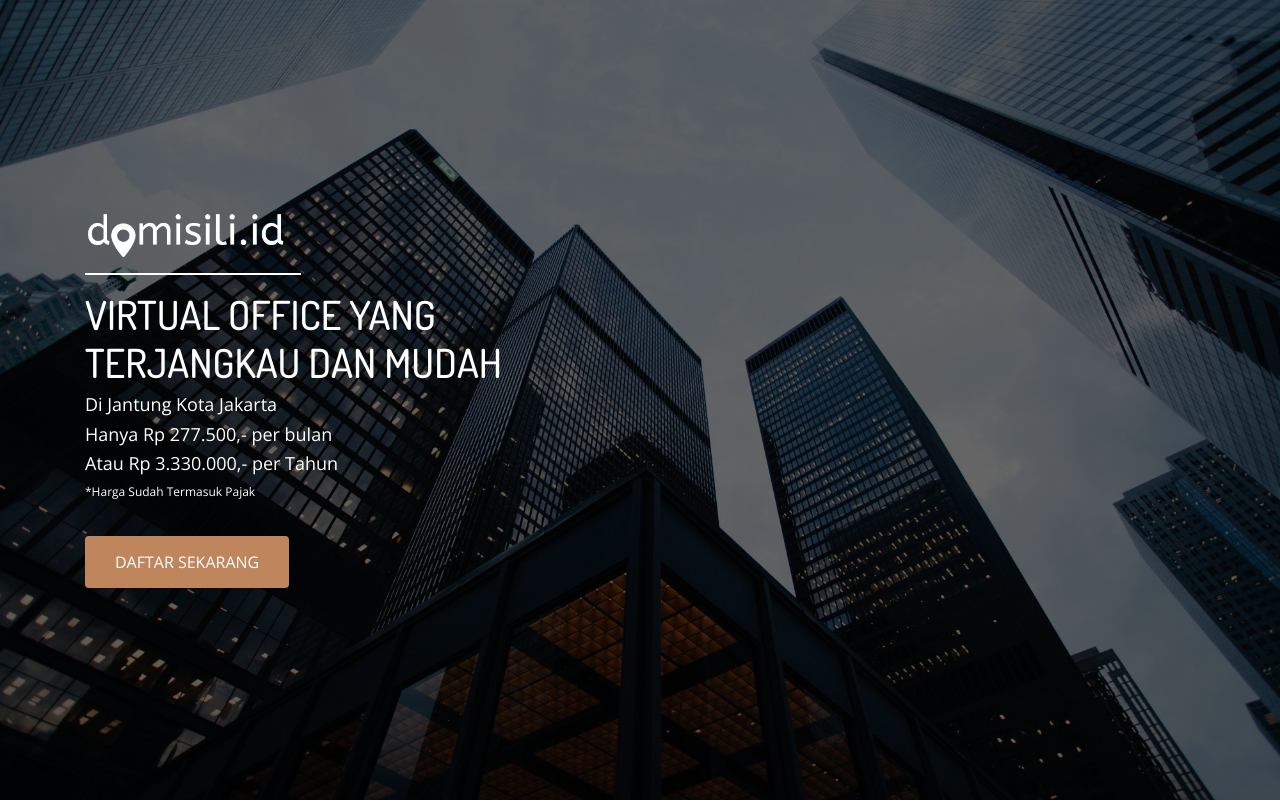
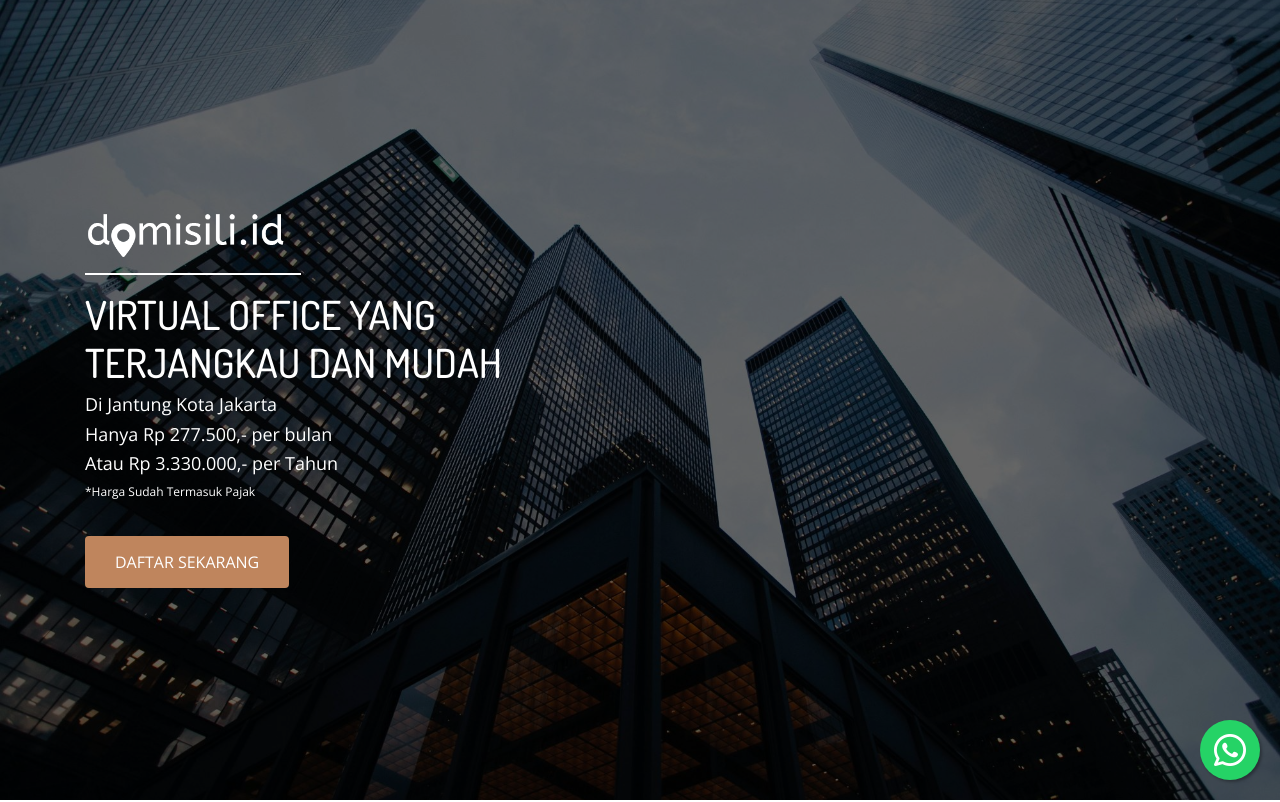
Before and after one commit to luthfimunadzar/domisili_id, a website: page index.html in a window 1280 px wide. Shown: the top 802 px of the page. Drawn offline with nearby package versions, Linux system fonts and the light colour scheme; some packages are replaced by stand-ins of ours.

Commit message:
wa float btn

```diff
--- a/index.html
+++ b/index.html
@@ -1524,6 +1524,10 @@
 		</div>
 	</footer>
 
+	<a href="https://api.whatsapp.com/send/?phone=6287779107576&text=Hi+Saya+Ada+pertanyaan+tentang+Lexar&app_absent=0" class="float" target="_blank">
+		<img src="assets/images/whatsapp.png" alt="">
+	</a>
+
 
 	<!-- Start of HubSpot Embed Code -->
 	<!-- <script type="text/javascript" id="hs-script-loader" async defer src="//js.hs-scripts.com/6861714.js"></script> -->
--- a/sass/components/_component.scss
+++ b/sass/components/_component.scss
@@ -86,3 +86,31 @@
         }
     }
 }
+
+.float{
+    position: fixed;
+    width: 60px;
+    height: 60px;
+    bottom: 20px;
+    right: 20px;
+    background-color: #25d366;
+    color: #fff;
+    border-radius: 50px;
+    text-align: center;
+    font-size: 30px;
+    box-shadow: 2px 2px 3px rgba(0, 0, 0, 0.3);
+    z-index: 100;
+    transition: all .3s ease;
+    display: flex;
+    align-items: center;
+    justify-content: center;
+    @include media-breakpoint-down(sm) {
+        width: 46px;
+        height: 46px;
+    }
+    img{
+        @include media-breakpoint-down(sm) {
+            width: 24px;
+        }
+    }
+}
```
Also changed, not shown: assets/css/app.css, assets/images/whatsapp.png (added).
